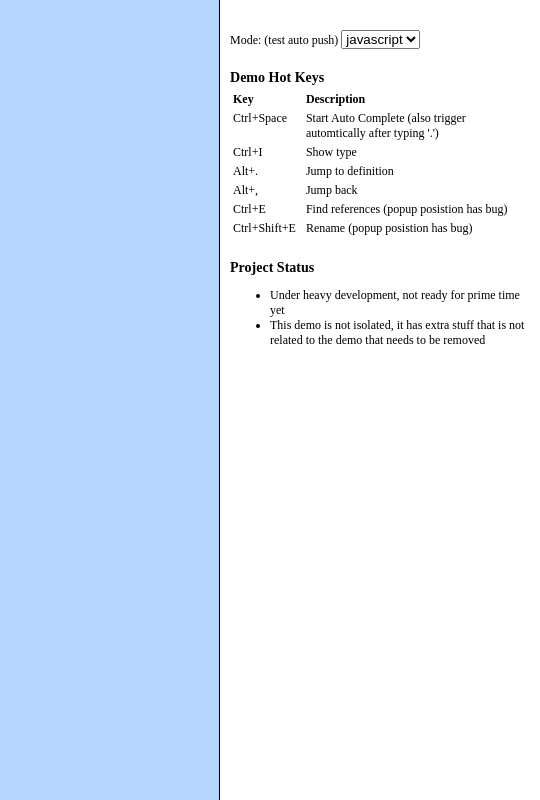
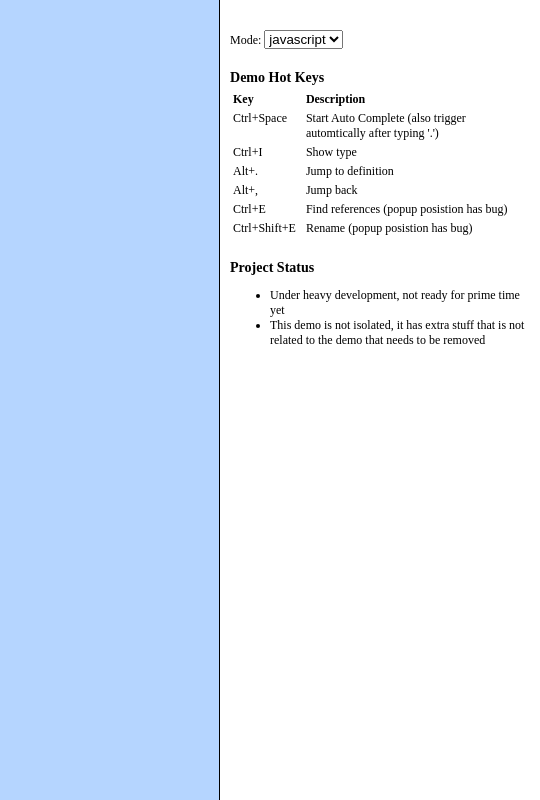
Before and after one commit to Sevin777/Ace.Tern, a plain HTML site: page demo.html in a window 1280 px wide. Shown: the full height of the page, 740-1280 px from the left. Drawn offline with nearby package versions, Linux system fonts and the light colour scheme.

Commit message:
test 2
test one pushed to gh pages but didnt commit to master...

```diff
--- a/demo.html
+++ b/demo.html
@@ -3,7 +3,7 @@
 
     <head>
         <meta charset="UTF-8">
-        <title>Tern - ACE Autocompletion demo</title>
+        <title>Tern - ACE Autocompletion demo (test2)</title>
         <style type="text/css" media="screen">
             body {
                 overflow: hidden;
@@ -42,7 +42,7 @@
     <body>
         <pre id="editor"></pre>
         <div id="issues" style="overflow:auto;">
-            Mode: (test auto push)
+            Mode:
             <select id="modeSelect" onchange="ChangeMode();">
                 <option>javascript</option>
                 <option>html</option>
```
